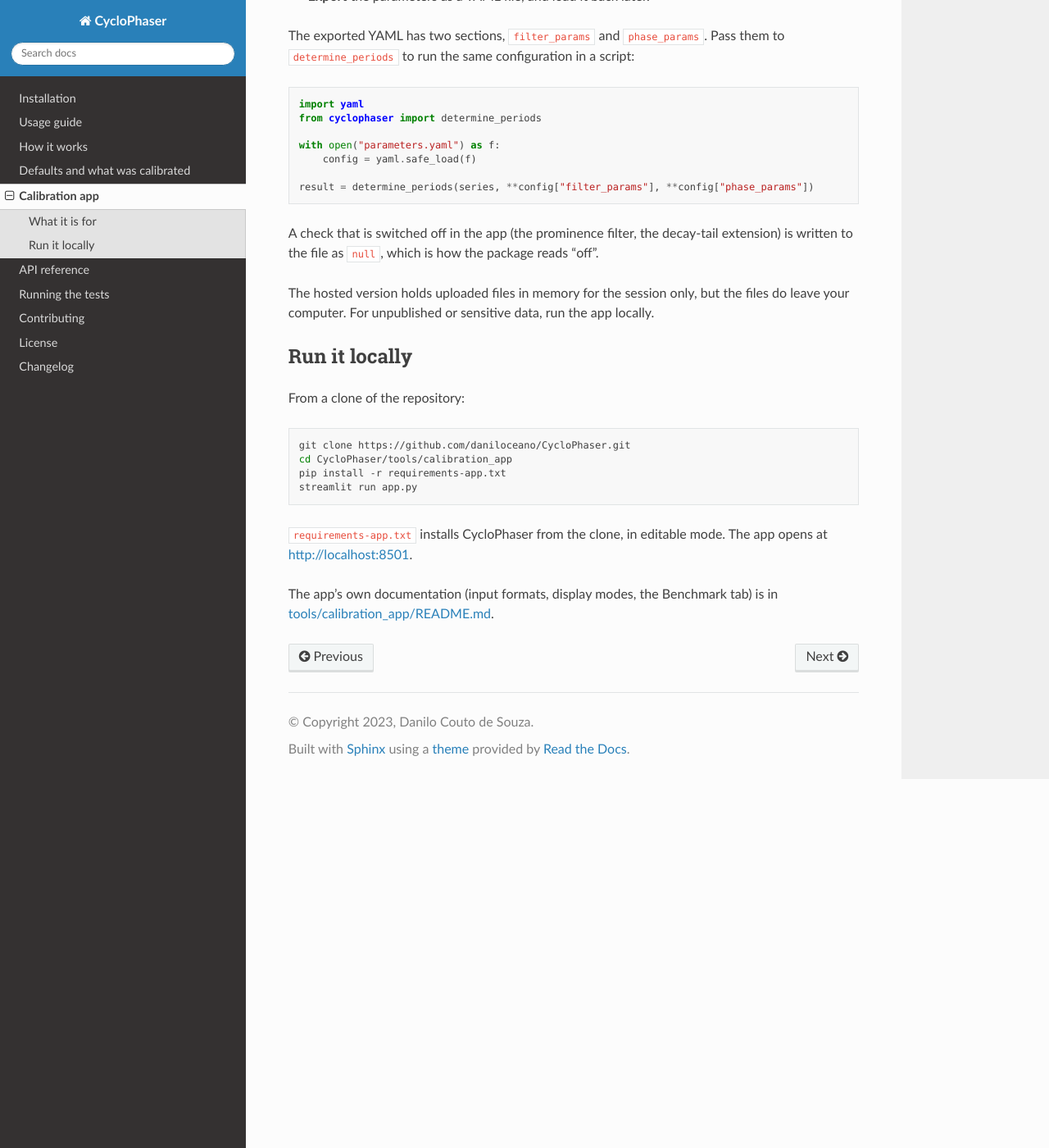
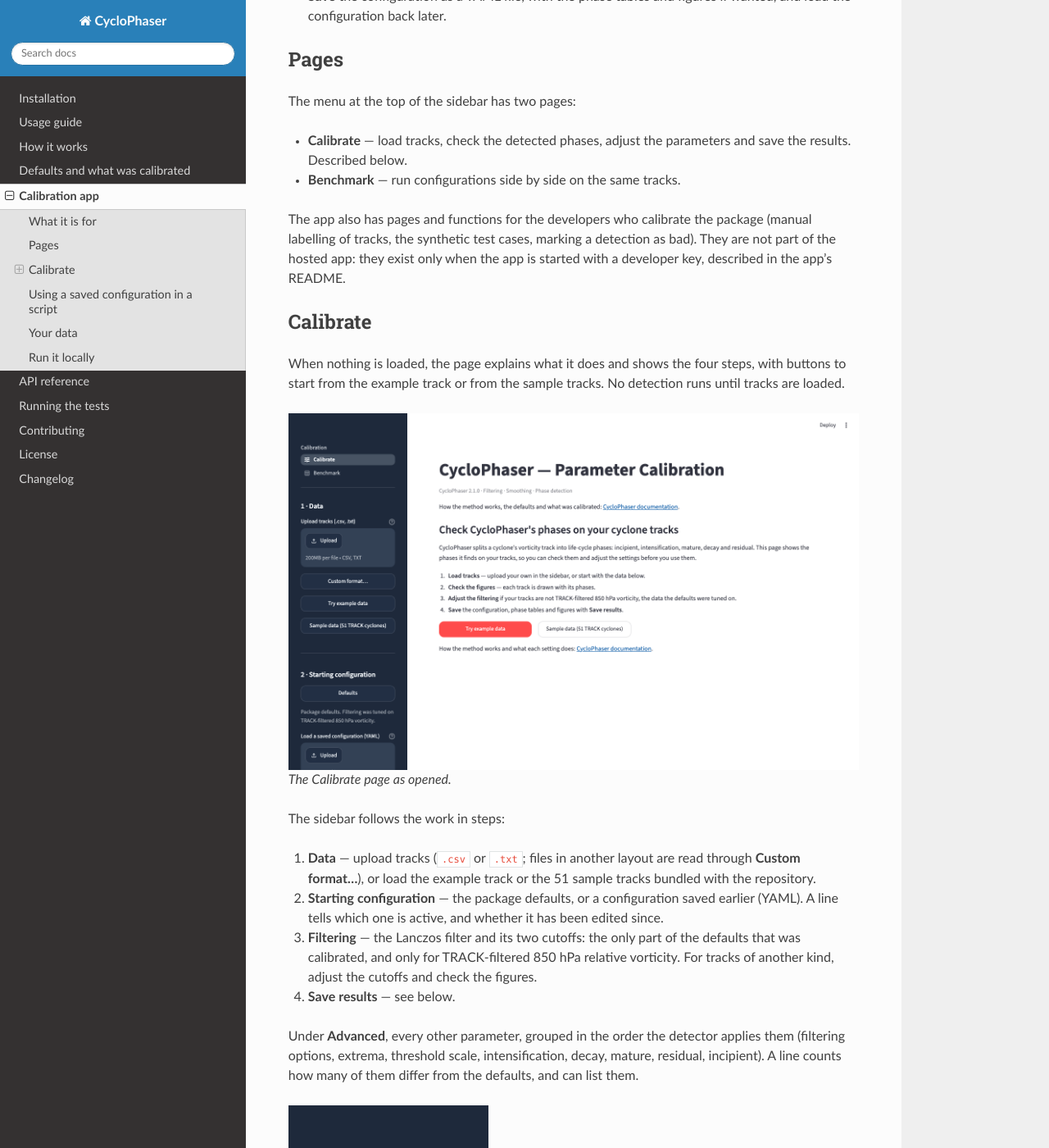
Before and after one commit to daniloceano/CycloPhaser, a Sphinx documentation site: the page built from docs/calibration_tool.rst, in a window 1280 px wide and 1400 px high, scrolled down 472 px. Shown: the whole window at 82% size. Built offline with Sphinx 7.4.7 and the Read the Docs theme 3.1.0, drawn with Linux system fonts in a browser that asks for light colours; some of the changed text lies outside the part shown.

Commit message:
docs: calibration app page for the new interface, with generated screenshots
calibration_tool.rst now describes the page menu (developer pages absent from
the public app), the start screen, the sidebar in steps, the paged Grid, the set
statistics and Save results. The five screenshots are made by
docs/figures/make_app_screenshots.py (public app, 51 sample tracks, fixed window).
Clean build as on Read the Docs: 0 warnings.

Co-Authored-By: Claude Opus 5.5 <noreply@anthropic.com>

```diff
--- a/docs/calibration_tool.rst
+++ b/docs/calibration_tool.rst
@@ -11,14 +11,121 @@ shows how each filtering and phase-detection parameter changes the result.
 What it is for
 --------------
 
-* Tune the filtering and the phase-detection parameters on a set of tracks and
-  see the detected phases of every track at once.
+* Check the phases CycloPhaser finds on a set of tracks, and adjust the
+  filtering when the tracks are not the data the defaults were tuned on.
 * Inspect one track in detail: the filtered series, the peaks and valleys, and
   what each detection rule decided.
-* Compare configurations side by side (the Benchmark tab).
-* **Export** the parameters as a YAML file, and load it back later.
+* Compare configurations side by side (the **Benchmark** page).
+* **Save** the configuration as a YAML file, with the phase tables and figures
+  if wanted, and load the configuration back later.
 
-The exported YAML has two sections, ``filter_params`` and ``phase_params``.
+Pages
+-----
+
+The menu at the top of the sidebar has two pages:
+
+* **Calibrate** — load tracks, check the detected phases, adjust the
+  parameters and save the results. Described below.
+* **Benchmark** — run configurations side by side on the same tracks.
+
+The app also has pages and functions for the developers who calibrate the
+package (manual labelling of tracks, the synthetic test cases, marking a
+detection as bad). They are not part of the hosted app: they exist only when
+the app is started with a developer key, described in the app's README.
+
+Calibrate
+---------
+
+When nothing is loaded, the page explains what it does and shows the four
+steps, with buttons to start from the example track or from the sample tracks.
+No detection runs until tracks are loaded.
+
+.. figure:: generated/app_start.png
+   :alt: The Calibrate page as opened: the page menu, step 1 of the sidebar and the start screen.
+   :width: 100%
+
+   The Calibrate page as opened.
+
+The sidebar follows the work in steps:
+
+1. **Data** — upload tracks (``.csv`` or ``.txt``; files in another layout are
+   read through **Custom format…**), or load the example track or the 51 sample
+   tracks bundled with the repository.
+2. **Starting configuration** — the package defaults, or a configuration saved
+   earlier (YAML). A line tells which one is active, and whether it has been
+   edited since.
+3. **Filtering** — the Lanczos filter and its two cutoffs: the only part of the
+   defaults that was calibrated, and only for TRACK-filtered 850 hPa relative
+   vorticity. For tracks of another kind, adjust the cutoffs and check the
+   figures.
+4. **Save results** — see below.
+
+Under **Advanced**, every other parameter, grouped in the order the detector
+applies them (filtering options, extrema, threshold scale, intensification,
+decay, mature, residual, incipient). A line counts how many of them differ from
+the defaults, and can list them.
+
+.. figure:: generated/app_sidebar.png
+   :alt: The Calibrate sidebar: the page menu, then 1 · Data, 2 · Starting configuration, 3 · Filtering, Advanced and 4 · Save results.
+   :width: 35%
+
+   The Calibrate sidebar.
+
+Grid and Inspector
+^^^^^^^^^^^^^^^^^^
+
+**Grid** draws one phase figure per track. The grid is paged — 12, 24 or 48
+tracks per page — and only the figures of the page on screen are drawn, so a
+change of parameter stays quick with many tracks. Detection still runs on every
+loaded track: the table below the grid and the statistics cover all of them.
+
+.. figure:: generated/app_grid.png
+   :alt: The Grid with the 51 sample tracks loaded: display mode, grid columns, tracks per page and the page controls above the first figures.
+   :width: 100%
+
+   The Grid, with the 51 sample tracks loaded.
+
+**Inspector** shows one track with every series of the pipeline and every
+decision of the detector on its own layer, switchable one by one.
+
+Set statistics
+^^^^^^^^^^^^^^
+
+At the end of the Grid, descriptive statistics of the phases detected on all
+loaded tracks: how many tracks were analysed and how many failed, the share of
+tracks with each phase, the duration of each phase and of the whole cycle (in
+hours), and the most common phase sequences. A phase that occurs again in a
+track is counted under its own name ("intensification 2"), as in the figures and
+in the saved phase tables. These numbers describe what was detected; they are
+not a quality score.
+
+.. figure:: generated/app_statistics.png
+   :alt: The Set statistics block: tracks analysed and failed, the median whole cycle, and the table of phases with the share of tracks and the median duration.
+   :width: 100%
+
+   The set statistics of the 51 sample tracks.
+
+Save results
+^^^^^^^^^^^^
+
+**Save results**, at the end of the sidebar, builds one ZIP file:
+
+* ``parameters.yaml`` — the configuration, always included;
+* ``<track>_periods.csv`` — the start and end of every phase, one file per
+  track (included by default);
+* ``<track>_periods.png`` — the phase figure of every track (optional; takes a
+  while with many tracks).
+
+.. figure:: generated/app_save.png
+   :alt: The Save results dialog: configuration (YAML) always included, phase tables (CSV) ticked, figures (PNG) unticked, and the Prepare package button.
+   :width: 100%
+
+   The Save results dialog.
+
+Using a saved configuration in a script
+---------------------------------------
+
+``parameters.yaml`` has two sections, ``filter_params`` and ``phase_params``.
 Pass them to ``determine_periods`` to run the same configuration in a script:
 
 .. code-block:: python
@@ -33,7 +140,10 @@ Pass them to ``determine_periods`` to run the same configuration in a script:
 
 A check that is switched off in the app (the prominence filter, the decay-tail
 extension) is written to the file as ``null``, which is how the package reads
-"off".
+"off". The same file can be loaded back in step 2 of the app.
+
+Your data
+---------
 
 The hosted version holds uploaded files in memory for the session only, but the
 files do leave your computer. For unpublished or sensitive data, run the app
@@ -49,10 +159,14 @@ From a clone of the repository:
    git clone https://github.com/daniloceano/CycloPhaser.git
    cd CycloPhaser/tools/calibration_app
    pip install -r requirements-app.txt
-   streamlit run app.py
+   cd ../..
+   streamlit run tools/calibration_app/app.py
 
-``requirements-app.txt`` installs CycloPhaser from the clone, in editable mode.
-The app opens at http://localhost:8501.
+``requirements-app.txt`` installs CycloPhaser from the clone, in editable mode
+(its ``-e ../..`` line is why it is installed from ``tools/calibration_app``).
+The app opens at http://localhost:8501. Starting it from the repository root
+applies the same theme as the hosted version.
 
-The app's own documentation (input formats, display modes, the Benchmark tab)
-is in :repo:`tools/calibration_app/README.md`.
+The app's own documentation (input formats, the developer key, the Benchmark
+page) is in :repo:`tools/calibration_app/README.md`. The screenshots on this
+page are made by ``docs/figures/make_app_screenshots.py``.
--- /dev/null
+++ b/docs/figures/make_app_screenshots.py
@@ -0,0 +1,180 @@
+#!/usr/bin/env python
+"""Screenshots of the calibration app for the documentation (docs/generated/app_*.png).
+
+    python docs/figures/make_app_screenshots.py
+
+Needs the app's dependencies (streamlit, plotly — tools/calibration_app/
+requirements-app.txt) and Playwright with Chromium
+(``python -m playwright install chromium``). Run it from the repository root, in
+the environment the app runs in.
+
+The script starts the app from this checkout as the PUBLIC app (the developer
+key, ``CYCLOPHASER_APP_DEV``, is removed from the environment, so the developer
+pages and functions are not in the pictures), drives it in Chromium at a fixed
+window size and writes:
+
+  app_start.png       Calibrate as opened: the page menu, step 1 of the sidebar
+                      and the start screen
+  app_sidebar.png     the whole Calibrate sidebar: 1 · Data, 2 · Starting
+                      configuration, 3 · Filtering, Advanced, 4 · Save results
+                      (a tall window, so it fits in one picture)
+  app_grid.png        the 51 sample tracks loaded: display mode, grid columns,
+                      tracks per page and the page controls above the first figures
+  app_statistics.png  the "Set statistics" block at the end of the Grid
+  app_save.png        the Save results dialog
+
+Pictures of a browser are not byte-for-byte reproducible (fonts, anti-aliasing);
+the script fixes everything else: the data (the bundled sample tracks), the
+defaults, the window size and the steps.
+"""
+
+from __future__ import annotations
+
+import os
+import socket
+import subprocess
+import sys
+import time
+import urllib.request
+from pathlib import Path
+
+ROOT = Path(__file__).resolve().parents[2]
+APP = ROOT / "tools" / "calibration_app" / "app.py"
+OUT = ROOT / "docs" / "generated"
+WINDOW = {"width": 1440, "height": 900}
+TALL = {"width": 1440, "height": 2300}
+TIMEOUT = 600_000
+
+
+def _free_port() -> int:
+    s = socket.socket()
+    s.bind(("127.0.0.1", 0))
+    port = s.getsockname()[1]
+    s.close()
+    return port
+
+
+def _start_app():
+    port = _free_port()
+    env = dict(os.environ, STREAMLIT_BROWSER_GATHER_USAGE_STATS="false")
+    env.pop("CYCLOPHASER_APP_DEV", None)               # the public app
+    proc = subprocess.Popen(
+        [sys.executable, "-m", "streamlit", "run", str(APP),
+         "--server.port", str(port), "--server.headless", "true",
+         "--server.fileWatcherType", "none", "--browser.gatherUsageStats", "false"],
+        cwd=str(ROOT), env=env, stdout=subprocess.DEVNULL, stderr=subprocess.DEVNULL)
+    url = f"http://127.0.0.1:{port}/"
+    for _ in range(300):
+        try:
+            urllib.request.urlopen(url, timeout=2).read()
+            return proc, url
+        except Exception:
+            time.sleep(0.4)
+    proc.terminate()
+    raise RuntimeError("the app did not start")
+
+
+def _settle(page, ms: int = 1500) -> None:
+    """The app has finished its run and every figure on the page has loaded."""
+    page.wait_for_timeout(300)
+    try:
+        page.wait_for_selector('[data-testid="stStatusWidget"]', state="detached",
+                               timeout=TIMEOUT)
+    except Exception:
+        pass
+    page.wait_for_function(
+        """() => [...document.querySelectorAll('[data-testid="stMain"] img')]
+                 .every(i => i.complete && i.naturalWidth > 0)""", timeout=TIMEOUT)
+    page.wait_for_timeout(ms)
+
+
+def _rest_pointer(page, size: dict) -> None:
+    """Move the pointer to an empty corner and drop the focus: a button's tooltip
+    shows while it is hovered or focused."""
+    page.mouse.move(size["width"] - 5, size["height"] - 5)
+    page.evaluate("() => document.activeElement && document.activeElement.blur()")
+
+
+def _to_top(page, locator, offset: int = 60) -> None:
+    locator.evaluate("(e) => e.scrollIntoView({block: 'start'})")
+    page.mouse.move(900, 400)
+    page.mouse.wheel(0, -offset)
+    page.wait_for_timeout(800)
+
+
+def _open(browser, url, size):
+    page = browser.new_page(viewport=size)
+    page.set_default_timeout(TIMEOUT)
+    page.goto(url)
+    page.wait_for_selector("text=1 · Data", timeout=TIMEOUT)
+    _settle(page, 2500)
+    return page
+
+
+def _load_sample(page, size) -> None:
+    page.locator('[data-testid="stSidebar"]').get_by_role(
+        "button", name="Sample data (51 TRACK cyclones)").click()
+    page.wait_for_selector("text=Set statistics", timeout=TIMEOUT)
+    _rest_pointer(page, size)
+    _settle(page, 2500)
+
+
+def main() -> None:
+    from playwright.sync_api import sync_playwright
+
+    OUT.mkdir(parents=True, exist_ok=True)
+    proc, url = _start_app()
+    written = []
+    try:
+        with sync_playwright() as pw:
+            browser = pw.chromium.launch()
+
+            page = _open(browser, url, WINDOW)
+            page.screenshot(path=str(OUT / "app_start.png"))
+            written.append("app_start.png")
+            page.close()
+
+            page = _open(browser, url, TALL)
+            sidebar = page.locator('[data-testid="stSidebar"]')
+            height = page.locator('[data-testid="stSidebarContent"]').evaluate(
+                "(e) => e.scrollHeight")
+            box = sidebar.bounding_box()
+            page.screenshot(path=str(OUT / "app_sidebar.png"),
+                            clip={"x": box["x"], "y": 0, "width": box["width"],
+                                  "height": min(height, TALL["height"])})
+            written.append("app_sidebar.png")
+            page.close()
+
+            page = _open(browser, url, WINDOW)
+            _load_sample(page, WINDOW)
+            main_ = page.locator('[data-testid="stMain"]')
+            _to_top(page, main_.get_by_text("Display mode", exact=True).first)
+            page.screenshot(path=str(OUT / "app_grid.png"))
+            written.append("app_grid.png")
+
+            _to_top(page, main_.get_by_text("Set statistics", exact=True).first)
+            page.wait_for_timeout(1500)                 # the Plotly chart draws late
+            page.screenshot(path=str(OUT / "app_statistics.png"))
+            written.append("app_statistics.png")
+
+            page.locator('[data-testid="stSidebar"]').get_by_role(
+                "button", name="Save results").click()
+            page.get_by_role("dialog").wait_for(timeout=TIMEOUT)
+            _rest_pointer(page, WINDOW)
+            page.wait_for_timeout(1000)
+            page.screenshot(path=str(OUT / "app_save.png"))
+            written.append("app_save.png")
+            page.close()
+            browser.close()
+    finally:
+        proc.terminate()
+        try:
+            proc.wait(timeout=20)
+        except subprocess.TimeoutExpired:
+            proc.kill()
+    for name in written:
+        print(f"wrote docs/generated/{name}")
+
+
+if __name__ == "__main__":
+    main()
```
Also changed, not shown: docs/generated/app_grid.png (added), docs/generated/app_save.png (added), docs/generated/app_sidebar.png (added), docs/generated/app_start.png (added), docs/generated/app_statistics.png (added).
